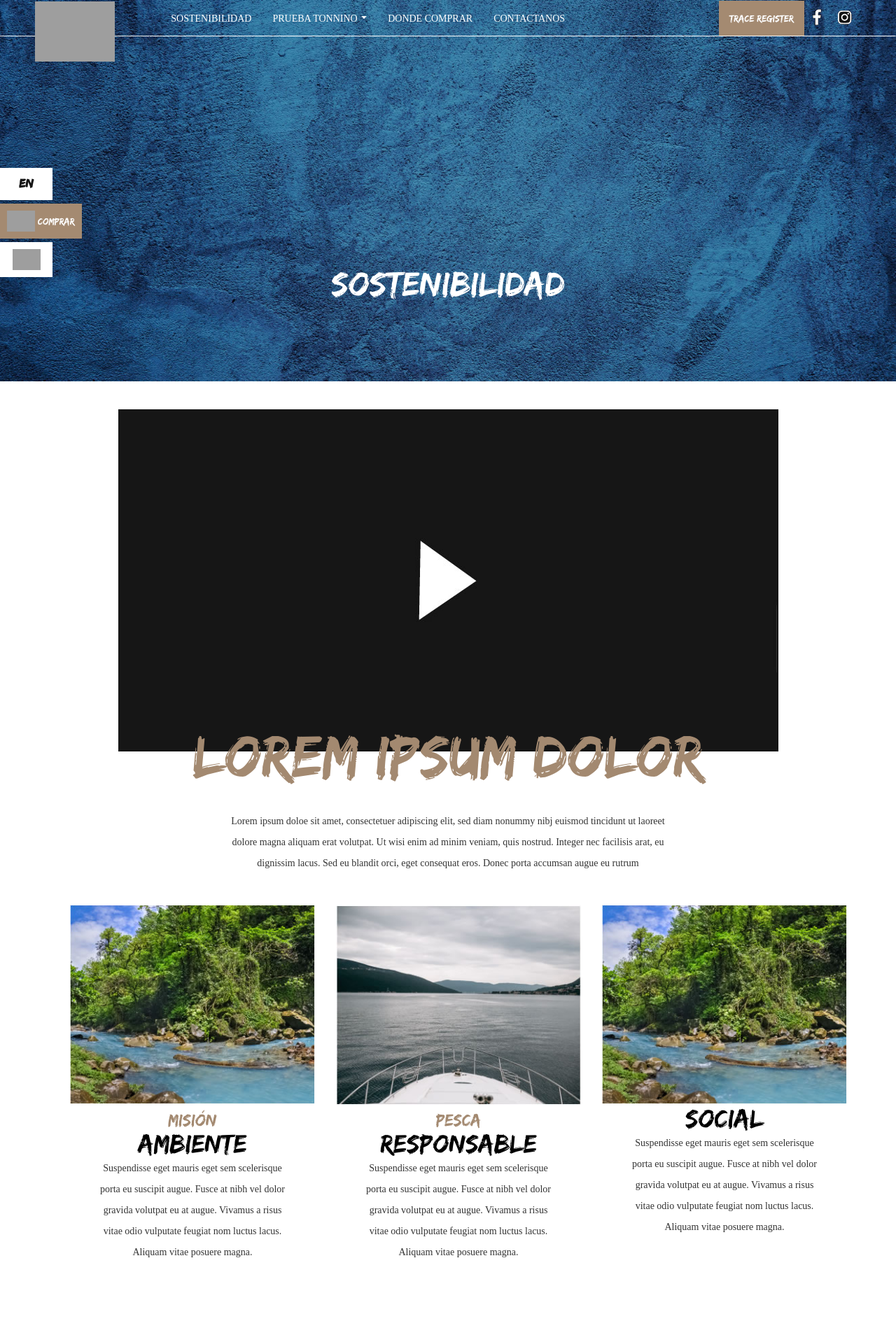
After one commit to perde/tonnino, a PHP site: page /sostenibilidad.php in a window 1280 px wide. The commit adds this page. Shown: the top 1898 px of the page at 70% size. Run offline with PHP 8.4, Linux system fonts and the light colour scheme; some web fonts are replaced; grey boxes are pictures that could not be loaded.

Commit message:
registro

```diff
--- a/css/style.css
+++ b/css/style.css
@@ -1,205 +1,434 @@
+
 
 /*fonts*/
+
 @font-face {
+
   font-family: 'EdoSZ';
+
   src: url('../css/fonts/EdoSZ.svg#EdoSZ') format('svg'),
+
        url('../css/fonts/EdoSZ.ttf') format('truetype'),
+
        url('../css/fonts/EdoSZ.woff') format('woff');
+
   font-weight: normal;
+
   font-style: normal;
+
 }
 
+
+
 @font-face {
+
   font-family: 'edosz';
+
   src: url('../css/fonts/edosz.eot');
+
   src: url('../css/fonts/edosz.eot?#iefix') format('embedded-opentype'),
+
        url('../css/fonts/edosz.woff2') format('woff2');
+
   font-weight: normal;
+
   font-style: normal;
+
 }
 
+
+
 @font-face {
+
   font-family: 'FontAwesome5BrandsRegular';
+
   src: url('../css/fonts/FontAwesome5BrandsRegular.svg#FontAwesome5BrandsRegular') format('svg'),
+
        url('../css/fonts/FontAwesome5BrandsRegular.ttf') format('truetype'),
+
        url('../css/fonts/FontAwesome5BrandsRegular.woff') format('woff');
+
   font-weight: normal;
+
   font-style: normal;
+
 }
 
+
+
 @font-face {
+
   font-family: 'fa-brands-400';
+
   src: url('../css/fonts/fa-brands-400.eot');
+
   src: url('../css/fonts/fa-brands-400.eot?#iefix') format('embedded-opentype'),
+
        url('../css/fonts/fa-brands-400.woff2') format('woff2');
+
   font-weight: normal;
+
   font-style: normal;
+
 }
 
+
+
 @font-face {
+
   font-family: 'MyriadPro-Regular';
+
   src: url('../css/fonts/MyriadPro-Regular.eot');
+
   src: url('../css/fonts/MyriadPro-Regular.eot?#iefix') format('embedded-opentype'),
+
        url('../css/fonts/MyriadPro-Regular.svg#MyriadPro-Regular') format('svg'),
+
        url('../css/fonts/MyriadPro-Regular.ttf') format('truetype'),
+
        url('../css/fonts/MyriadPro-Regular.woff') format('woff'),
+
        url('../css/fonts/MyriadPro-Regular.woff2') format('woff2');
+
   font-weight: normal;
+
   font-style: normal;
+
 }
 
 
 
 
+
+
+
+
+
 .fontTitle {font-family: 'EdoSZ';}
+
 .textoSencillo {font-family: 'MyriadPro-Regular';}
+
 .textDescripcion{font-family: 'FontAwesome5BrandsRegular';}
+
 p{ font-family: 'FontAwesome5BrandsRegular'; }
+
 .colorMostaza {color:#A48970 !important;}
 
+
+
 .container-header{ padding: 0px; }
+
 .container-header header{ color: #FFF; position: absolute; z-index: 100; width: 100%; }
 
+
+
 .carousel-control.left{ background-repeat:no-repeat;background-image:none; }
+
 .carousel-control.right{ background-repeat:no-repeat;background-image:none; }
 
+
+
 .carousel-control{ top: unset;bottom: 51px; opacity: unset; }
+
 .carousel-caption{ top:18%; }
+
 .img-responsive{ width: 100%; }
+
+
 
 .padding-top-0{ padding-left:0px; padding-right:0px; }
 
+
+
 .navbar { border-radius:0px; }
+
 .navbar-default .navbar-collapse, .navbar-default .navbar-form{ border-color: transparent; }
+
 .navbar-default{ background-color:transparent; border-color: transparent; border-bottom: 1px solid #fff; }
+
 .navbar-default .navbar-nav>li>a{ color:#fff; font-family: 'FontAwesome5BrandsRegular';}
 
+
+
 .class-padding-bottom { position: absolute; width: 100%; top: 31px; }
+
 .class-trace{ background: #A48A71;font-family: 'EdoSZ' !important; }
+
 .logo-general{ z-index: 90;position: inherit; }
+
 .paddin-separation{ padding-left: 25px; padding-right: 25px; }
 
+
+
 .class-enlaces-left{ position: absolute;z-index: 80; top: 30%; }
+
 .class-contect-white{ width: 75px; background: #fff; padding: 10px;margin-bottom:5px;color:#151515;font-weight:bold;font-size: 18px;text-align: center;font-family: 'EdoSZ'; }
+
 .class-compras{ background: #A48A71; padding: 10px;margin-bottom:5px;color: #fff; font-family: 'EdoSZ';}
+
 .class-bottom-mas{ padding-top: 10px;padding-bottom: 10px; padding-left: 30px;padding-right: 30px ;border: 1px solid #A48A71;color: #636363;  }
+
+
 
 .class-bottom-descubre{ padding-top: 10px; padding-bottom: 10px; padding-left: 8px; padding-right: 8px; border: 1px solid #A48A71; color: #fff;  }
 
 
+
+
+
 .container-quienes-somos{ padding-top: 30px; padding-bottom: 30px; }
+
 .container-recomendaciones{  background: url('../img/shutterstock_623233079.png'); padding-top: 50px; padding-bottom:  50px; }
+
 .content-recomendaciones { color: #fff; }
 
+
+
 .container-bg-imagen-sub{  background: url('../img/plato-de-atun.jpg');width:100%; height:505px;  }
+
 .txt-bg-conoce-sabor1{ color: #A38B71; font-size: 35px; font-family: 'EdoSZ';}
+
 .txt-bg-conoce-sabor2{ color: #fff; font-size: 70px;margin-bottom: 90px; font-family: 'EdoSZ';}
 
+
+
 /* paralos logos -- segunda seccion */
+
 .icon-recomendacion{ color: #A28B6E;width: 40px;  }
 
+
+
 .img_svg path {
+
   stroke: #A48970 ;
+
   fill: #A48970 ;
-}
-path:hover {
-    fill:#A48970 ;
+
 }
 
+path:hover {
+
+    fill:#A48970 ;
+
+}
+
+
+
 .class-recomendaciones p{ color: #fff; }
+
 .titulo-recomendaciones { color: #A48970 !important;font-size:18px; font-family: 'EdoSZ';}
+
 .class-pading-top{ padding-top: 80px; }
 
+
+
 /* Slider ::: Slider ::: Slider */
+
 .slider { width: 100%; margin: 100px auto; }
+
 .slick-slide { margin: 0px 20px; }
+
 .slick-slide img { width: 100%; }
+
 .slick-prev:before, .slick-next:before { color: black; }
+
 .slick-slide { transition: all ease-in-out .3s; opacity: .2; }
-.slick-active { opacity: .5; }
+
+.slick-active { opacity: 9; }
+
 .slick-current { opacity: 1; }
 
+
+
 /* DOCUMENTO DE DATOS */
+
 .class-conteiner-interno { position: absolute; color: #fff; bottom: 0px; text-align: center; }
+
 .class-receta-1{ color: #A38B71;font-size: 28px;font-family: 'EdoSZ'; }
+
 .class-receta-2{ color:#000;font-size: 45px; font-family: 'EdoSZ';}
+
 .margin-top{ margin-top: 200px; }
 
+
+
 .class-title-receta{ color: #656565; }
+
 .class-footer{ background: #161616;padding-top:50px; }
+
 .class-tlite-text{ color: #fff; }
+
 .margin-bottom-15{ margin-bottom:25px; }
+
 .class-redes-sociales{ color: #fff;font-size: 20px;  font-family: 'EdoSZ';}
 
+
+
 .menu-bottom ul{ list-style-type: none; margin: 0; padding: 0; overflow: hidden;color: #fff;float: right;  }
+
 .menu-bottom li{ float: left;margin-right: 20px; font-family: 'FontAwesome5BrandsRegular';}
 
+
+
 /* QUIENES SOMOS */
+
 .titulo-nosotros{ color: #A48A6F;font-size: 40px; font-family: 'EdoSZ';}
 .titulo-nosotros-2{ color: #000;font-size: 60px; font-family: 'EdoSZ';  }
 .cuadro-mision{ background:#151515;  }
 .cua-contenido{ color: #000; font-size: 30px; font-family: 'EdoSZ';}
 
+
+.cua-contenido-sos-0{
+ color: #A38970;
+ font-size: 25px;
+ font-family: 'EdoSZ';
+ margin: 0px;
+}
+
+.cua-contenido-sos-1{
+ color: #000;
+ font-size: 38px;
+ font-family: 'EdoSZ';
+ line-height: 30px;
+}
+
+
+.titulo-sostenibilidad-2{
+ color: #A38970;
+ font-size: 87px;
+ font-family: 'EdoSZ';
+ line-height: 9PX;
+ margin-bottom: 80px;
+}
+
+
 .class-cuadro-lorem{ background: url('../img/quienes-somos-cuadro.jpg');height: 400px;padding-top:100px; font-family: 'EdoSZ';}
+
+.class-cuadro-lorem-2{ background: url('../img/home-sostenibilidad.jpg');height: 400px;padding-top:50px; font-family: 'EdoSZ';}
+
+
+
+
 .class-lorem-top{ color: #A38A6F;font-size: 40px; }
+
 .class-lorem-bottom{ color: #FFF;font-size: 60px; }
+
 .title-cabecera{ padding-top:50px;position: absolute;width: 100%;text-align: center;z-index: 80;top: 40%;color: #fff; font-size: 50px; font-family: 'EdoSZ';}
+
 .title-cabecera-2{ padding-top:50px;position: absolute;width: 100%;text-align: center;z-index: 80;top: 25%;color: #fff; font-size: 50px; }
 
+
+
 .title-cabecera-2 .title-1{ color:#A38A6F; font-size: 40px; font-family: 'EdoSZ'; }
+
 .title-cabecera-2 .title-2{ color:#fff; font-size: 60px; font-family: 'EdoSZ';}
 
 
 
+
+
+
+
 .class-cuadro-cr{ background: url('../img/cr-footer.jpg');height: 400px;padding-top:100px; }
+
 .class-cuadro-top{ color: #fff;font-size: 40px; font-family: 'EdoSZ'; }
+
 .class-cuadro-bottom{ color: #000;font-size: 60px; font-family: 'EdoSZ';  }
 
+
+
 .title-cabecera-2-3{ padding-top:50px;position: absolute;width: 100%;text-align: left;z-index: 80;top: 25%;color: #fff; font-size: 50px;padding-left: 100px; }
+
 .title-cabecera-2-3 .title-1{ color:#A38A6F; font-size: 40px; font-family: 'EdoSZ'; }
+
 .title-cabecera-2-3 .title-2{ color:#fff; font-size: 50px; font-family: 'EdoSZ';}
+
 .input-group-addon{ background: #A48A71; }
 
+
+
 .class-input-receta{ height: 42px; }
+
 .class-input-registro{ padding: 0px; width: 40px; padding-top: 2px; padding-bottom: 2px; }
+
+
 
 /* PADIN REGISTROS ::: PADIN REGISTRO */
 
+
+
 .class-conteiner-recetas{ padding-left: 20px; padding-right:20px; }
+
 .regular-receta{ margin-top: 0px; }
+
 .class-receta-reciente{ margin-top: 50px; }
 
+
+
 .class-receta-reciente .class-title-1{ color: #A38B71; font-size: 48px; font-family: 'EdoSZ';line-height: 45px; }
+
 .class-receta-reciente .class-title-2{ color: #000; font-size: 60px; font-family: 'EdoSZ';line-height: 45px; }
 
+
+
 .class-404{
+
  background: url(../img/404.png) no-repeat center center fixed;
+
  -webkit-background-size: cover;
+
  -moz-background-size: cover;
+
  -o-background-size: cover;
+
  background-size: cover;
+
 }
 
+
+
 .center-conteiner{ text-align: center; }
+
 .class-text-404{ color: #fff; font-size: 300px; font-family: 'EdoSZ'; margin-top:0px; margin-bottom: 0px; }
+
 .class-text-busca{ font-family: 'EdoSZ'; color: #A48A71; font-size: 40px; margin-top: 0px; margin-bottom: 0px; }
+
 .class-text-text1{ color: #fff; font-size: 17px; margin: 10px; }
+
+
 
 /* CONTACTO ::: CONTACTO ::: CONTACTO */
 
+
+
 .class-cont-trabaja{ padding:10px;background:#A28871;color:#fff;text-align: left; }
+
 .class-cont-trabaja-1{ padding:8px;border: 2px solid #A28871;color:#000;text-align: left; }
 
 
+
+
+
 .class-conteiner-upsum{ padding-left: 100px; width: 100%; padding-right: 100px; display: table;margin-bottom: 20px; margin-top: 40px; }
+
 .class-margin-bottom-20{ margin-bottom: 20px; }
 
 
+
+
+
 /* ADJUNTAR CV */ /* ADJUNTAR CV */ /* ADJUNTAR CV */
+
 #custom-button { padding: 10px; color: #fff; background-color:#A28871;border: 0px solid #A28871;cursor: pointer; }
+
 /* #custom-button:hover { background-color: #00b28f; } */
+
 #custom-text{ margin-left: 10px; font-family: sans-serif; color: #aaa; }
 
+
+
 .btn-danger-marron{ background:#A28871;padding:15px;color: #fff; padding-left: 40px;padding-right: 40px;border-radius:0px;   }
+
 .btn-danger-marron:hover{ color: #fff; }
+
 .class-text-input{ height: 42px; }
--- /dev/null
+++ b/sostenibilidad.php
@@ -0,0 +1,229 @@
+<!DOCTYPE HTML>
+<html lang="es">
+<head>
+ <title>Tonnino</title>
+ <meta charset="UTF-8">
+ <meta name="description" content="Tonnino" >
+ <link href="bootstrap/css/bootstrap.min.css" media="screen" rel="stylesheet" type="text/css">
+ <link href="css/slick.css" media="screen" rel="stylesheet" type="text/css">
+ <link href="css/slick-theme.css" media="screen" rel="stylesheet" type="text/css">
+ <link href="css/style.css" media="screen" rel="stylesheet" type="text/css">
+ <style type="text/css">
+  .slick-slide img { width: auto; }
+ </style>
+</head>
+<body>
+
+  <div class="container-header" >
+
+    <header>
+     <div class="col-md-2 padding-top-0" style="text-align:center;" >
+      <img src="img/logom.png" class="logo-general" style="width: 114px; margin-top: 2px;" />
+      <hr class="class-padding-bottom" />
+     </div>
+     <div class="col-md-10 padding-top-0 " >
+      <!-- --> <!-- --> <!-- -->
+      <nav class="navbar navbar-default">
+        <div class="navbar-header">
+         <button type="button" class="navbar-toggle collapsed" data-toggle="collapse" data-target="#bs-example-navbar-collapse-1" aria-expanded="false">
+          <span class="sr-only">Toggle navigation</span>
+          <span class="icon-bar"></span>
+          <span class="icon-bar"></span>
+          <span class="icon-bar"></span>
+         </button>
+        </div>
+        <div class="collapse navbar-collapse " id="bs-example-navbar-collapse-1 ">
+         <ul class="nav navbar-nav">
+           <li><a href="#"> SOSTENIBILIDAD </a></li>
+           <li class="dropdown">
+            <a href="#" class="dropdown-toggle" data-toggle="dropdown" role="button" aria-haspopup="true" aria-expanded="false">PRUEBA TONNINO <span class="caret"></span></a>
+            <ul class="dropdown-menu">
+             <li><a href="#">RECETAS</a></li>
+             <li><a href="#">PORTAFOLIO</a></li>
+             <li><a href="#">NUESTRO PROCESO</a></li>
+            </ul>
+           </li>
+           <li><a href="#">DONDE COMPRAR</a></li>
+           <li><a href="#">CONTACTANOS</a></li>
+         </ul>
+
+         <ul class="nav navbar-nav navbar-right">
+          <li><a href="#" class="class-trace" > TRACE REGISTER </a></li>
+          <li> <img src="img/redes1.png" style="padding:12px;" /> </li>
+          <li> <img src="img/redes2.png" style="padding:12px;" /> </li>
+          <li class="paddin-separation">  </li>
+         </ul>
+        </div><!-- /.navbar-collapse -->
+       </nav>
+     </div>
+    </header>
+    <img src="img/home-sostenibilidad.jpg" style="width: 100%;" >
+
+    <!-- Para la parte izquierda --> <!-- Para la parte izquierda --> <!-- Para la parte izquierda -->
+    <!-- Para la parte izquierda --> <!-- Para la parte izquierda --> <!-- Para la parte izquierda -->
+    <div class="class-enlaces-left" >
+      <div class="class-contect-white" >
+        EN
+      </div>
+      <div class="class-compras" >
+       <img src="iconos/shop-trolley.svg" style="width:40px;" >   COMPRAR
+      </div>
+      <div class="class-contect-white" >
+       <img src="iconos/tuna.svg" style="width:40px;" >
+      </div>
+    </div>
+
+    <div class="title-cabecera" >
+     <p class="fontTitle"> SOSTENIBILIDAD </p>
+    </div>
+
+
+  </div>
+
+  <!-- --> <!-- --> <!-- --> <!-- --> <!-- --> <!-- --> <!-- --> <!-- --> <!-- --> <!-- --> <!-- -->
+  <!-- --> <!-- --> <!-- --> <!-- --> <!-- --> <!-- --> <!-- --> <!-- --> <!-- --> <!-- --> <!-- -->
+  <div class="container" >
+    <br><br>
+    <!-- CONTENEDOR ::: CONTENEDOR ::: CONTENEDOR --> <!-- CONTENEDOR ::: CONTENEDOR ::: CONTENEDOR -->
+    <div class="text-center" >
+      <!-- <p class="titulo-nosotros" > NUESTRO </p> -->
+      <div> <img src="img/play-sostenibilidad.jpg" > </div>
+
+
+      <p class="titulo-sostenibilidad-2" > LOREM IPSUM DOLOR </p>
+      <div class="margin-bottom-15" style="margin-bottom: 50px;" >
+       <p> Lorem ipsum doloe sit amet, consectetuer adipiscing elit, sed diam nonummy nibj euismod tincidunt ut laoreet </p>
+       <p> dolore magna aliquam erat volutpat. Ut wisi enim ad minim veniam, quis nostrud. Integer nec facilisis arat, eu </p>
+       <p> dignissim lacus. Sed eu blandit orci, eget consequat eros. Donec porta accumsan augue eu rutrum  </p>
+      </div>
+
+      <!-- CUADROS - CUADROS - CUADROS -->
+      <div class="container" style="padding-bottom:90px;" >
+       <div class="col-md-4" >
+        <div class="cuadro-mision" style="height: 270px;" >
+         <img src="img/sostenibilidad-1.jpg" style="width: 100%;" >
+        </div>
+        <br>
+        <p class="cua-contenido-sos-0" > MISIÓN </p>
+        <p class="cua-contenido-sos-1" > AMBIENTE </p>
+        <p> Suspendisse eget mauris eget sem scelerisque </p>
+        <p> porta eu suscipit augue. Fusce at nibh vel dolor </p>
+        <p> gravida volutpat eu at augue. Vivamus a risus </p>
+        <p> vitae odio vulputate feugiat nom luctus lacus. </p>
+        <p> Aliquam vitae posuere magna. </p>
+       </div>
+       <div class="col-md-4" >
+        <div class="cuadro-mision" style="height: 270px;" >
+         <img src="img/sostenibilidad-2.jpg" style="width: 100%;" >
+        </div>
+        <br>
+        <p class="cua-contenido-sos-0" > PESCA </p>
+        <p class="cua-contenido-sos-1" > RESPONSABLE </p>
+        <p> Suspendisse eget mauris eget sem scelerisque </p>
+        <p> porta eu suscipit augue. Fusce at nibh vel dolor </p>
+        <p> gravida volutpat eu at augue. Vivamus a risus </p>
+        <p> vitae odio vulputate feugiat nom luctus lacus. </p>
+        <p> Aliquam vitae posuere magna. </p>
+       </div>
+       <div class="col-md-4" >
+        <div class="cuadro-mision" style="height: 270px;" >
+         <img src="img/sostenibilidad-1.jpg" style="width: 100%;" >
+        </div>
+        <br>
+        <p class="cua-contenido-sos-0" >  </p>
+        <p class="cua-contenido-sos-1" > SOCIAL </p>
+        <p> Suspendisse eget mauris eget sem scelerisque </p>
+        <p> porta eu suscipit augue. Fusce at nibh vel dolor </p>
+        <p> gravida volutpat eu at augue. Vivamus a risus </p>
+        <p> vitae odio vulputate feugiat nom luctus lacus. </p>
+        <p> Aliquam vitae posuere magna. </p>
+       </div>
+      </div>
+    </div>
+  </div>
+  <div class="class-cuadro-lorem-2 text-center" >
+    <p class="class-lorem-bottom fontTitle" > CERTIFICACIONES </p>
+    <!-- --> <!-- --> <!-- --> <!-- --> <!-- --> <!-- --> <!-- --> <!-- -->
+    <div class="container" >
+	    <section class="regular slider" style="margin: 0px;" >
+		 <div> <img src="img/logo11.png" style="width: 100%;" > </div>
+		 <div> <img src="img/logo1.png"  style="height:138px;"  > </div>
+		 <div> <img src="img/logo2.png" style="height:138px;" > </div>
+		 <div> <img src="img/logo3.png" style="height:138px;" > </div>
+
+		 <div> <img src="img/logo11.png" style="width: 100%" > </div>
+		 <div> <img src="img/logo1.png" style="height:138px;" > </div>
+		 <div> <img src="img/logo2.png" style="height:138px;" > </div>
+		 <div> <img src="img/logo3.png" style="height:138px;" > </div>
+		</section>
+	</div>
+    <!-- --> <!-- --> <!-- --> <!-- --> <!-- --> <!-- --> <!-- --> <!-- -->
+  </div>
+  <!-- Footer -->
+  <footer class="class-footer" >
+  <div class="container" >
+  	<div class="row" >
+	 <div class="col-md-4 class-tlite-text" >
+	  <div> <img src="img/logofoto.jpg" > </div>
+	  <div class="margin-bottom-15" >
+	  	<object type="image/svg+xml" data="iconos/001-placeholder.svg" class="icon-recomendacion" style="color: #fff;width: 20px;float: left;margin-right:10px;" >
+	  	</object>
+	  	<p> San José, Costa Rica </p>
+	  </div>
+	  <div>
+	  	<object type="image/svg+xml" data="iconos/arroba.svg" class="icon-recomendacion" style="color: #fff;width: 20px;float: left;margin-right:10px;" >
+	  	</object>
+	    <p> info@tonninotuna.com </p>
+	  </div>
+	 </div>
+	 <div class="col-md-4" > <!-- Si se quiere poner esta seccion --> </div>
+	 <div class="col-md-4 text-center" >
+	  <p class="class-redes-sociales" > REDES SOCIALES </p>
+	  <div>
+	   <img src="img/redes1.png" style="margin-right:20px;" >
+	   <img src="img/redes2.png" >
+	  </div>
+	 </div>
+	</div>
+	<div class="row" >
+	 <div class="col-md-2" >
+	  <object type="image/svg+xml" data="iconos/002-smartphone.svg" class="icon-recomendacion" style="width: 25px;float: left;margin-right:10px;" >
+	  </object>
+	  <samp style="color:#4A4238;" class="textoSencillo"> (506) </samp> <samp style="color: #fff;" class="textoSencillo"> 2222-2222 </samp>
+	 </div>
+	 <div class="col-md-10 menu-bottom" >
+	   <ul>
+	   	<li> SOSTENIBILIDAD </li>
+	   	<li> QUIÉNES SOMOS </li>
+	   	<li> PRUEBA TONNINO </li>
+	   	<li> RECETAS </li>
+	   	<li> DONDE COMPRAR </li>
+	   	<li> CONTACTENOS </li>
+	   </ul>
+	 </div>
+	</div>
+  </div>
+  <hr style="color:#414141;" />
+  <div class="text-center class-recomendaciones" style="padding-bottom:10px;color: #fff;" > @TONNINO 2019 </div>
+ </footer>
+
+
+ <script type="text/javascript" src="js/jquery-3.4.1.min.js"></script>
+ <script type="text/javascript" src="bootstrap/js/bootstrap.min.js"></script>
+ <script type="text/javascript" src="js/slick.min.js"></script>
+ <script type="text/javascript" >
+
+   $(document).ready(function() {
+
+  	$(".regular").slick({
+     dots: true,
+     infinite: true,
+     slidesToShow: 4,
+     slidesToScroll: 1
+    });
+
+  });
+
+ </script>
+</body>
+</html>
```
Also changed, not shown: img/home-sostenibilidad.jpg (added), img/logo1.png (added), img/logo11.png (added), img/logo2.png (added), img/logo3.png (added), img/play-sostenibilidad.jpg (added), img/sostenibilidad-1.jpg (added), img/sostenibilidad-2.jpg (added).
